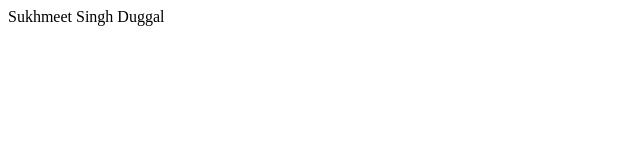
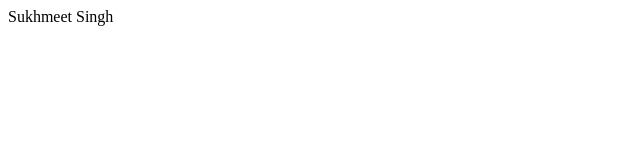
Before and after one commit to Sukhmeet26/FirstProject, a plain HTML site: page index.html in a window 1280 px wide. Shown: the full height of the page, 0-640 px from the left. Drawn offline with Linux system fonts and the light colour scheme.

Commit message:
index file has been updated

```diff
--- a/index.html
+++ b/index.html
@@ -1,3 +1,3 @@
 <div>
-    Sukhmeet Singh Duggal
+    Sukhmeet Singh
 </div>
```
